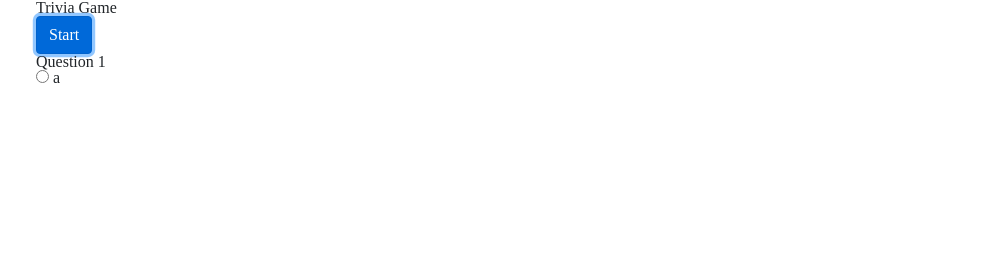
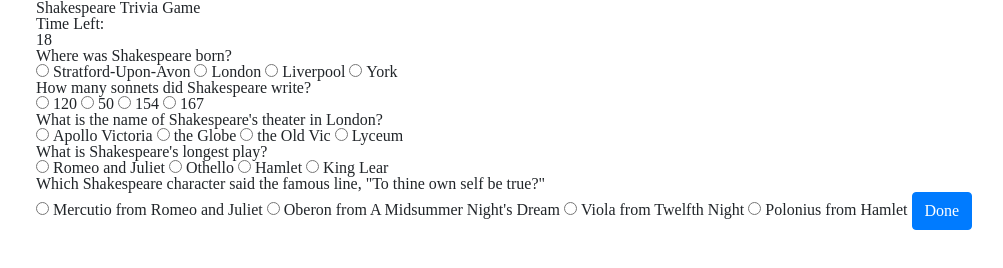
Before and after one commit to celupanow/TriviaGame, a plain HTML site: page index.html in a window 1280 px wide. Both pictures are taken after a click on the button "Start". Shown: the whole page, without its empty margins (49-1052 px from the left). Drawn offline with nearby package versions, Linux system fonts and the light colour scheme.

Commit message:
updating files

```diff
--- a/assets/javascript/app.js
+++ b/assets/javascript/app.js
@@ -1,24 +1,115 @@
 var correctAnswers = 0;
 var incorrectAnswers = 0;
 var unanswered = 0;
+var seconds = 20;
+var clockRunning = false;
+var intervalId;
 
-function display() {
-    $("#correct").html(correctAnswers);
-    $("#incorrect").html(incorrectAnswers);
-    $("#unanswered").html(unanswered);
+function timer() {
+    seconds--;
+    $("#timer").html(seconds);
+}
+
+function start() {
+    if (!clockRunning) {
+      intervalId = setInterval(timer, 1000);
+      clockRunning = true;
+    }
+
+    if (seconds === 0) {
+        clearInterval(intervalId);
+        clockRunning = false;
+    }
+}
+
+    // function stop() {
+
+    //   }
+
+function results() {
+    if (!$("input[name=q1]:checked").val()) {
+        unanswered++;
+    } else {
+        var questionOne = $("input[name=q1]:checked").val();
+
+        if (questionOne === "Stratford-Upon-Avon") {
+            correctAnswers++;
+        } else {
+            incorrectAnswers++;
+        }
+    }
+
+    if (!$("input[name=q2]:checked").val()) {
+        unanswered++;
+    } else {
+        var questionTwo = $("input[name=q2]:checked").val();
+
+        if (questionTwo === "154") {
+            correctAnswers++;
+        } else {
+            incorrectAnswers++;
+        }
+    }
+
+    if (!$("input[name=q3]:checked").val()) {
+        unanswered++;
+    } else {
+        var questionThree = $("input[name=q3]:checked").val();
+
+        if (questionThree === "the Globe") {
+            correctAnswers++;
+        } else {
+            incorrectAnswers++;
+        }
+    }
+
+    if (!$("input[name=q4]:checked").val()) {
+        unanswered++;
+    } else {
+        var questionFour = $("input[name=q4]:checked").val();
+
+        if (questionFour === "Hamlet") {
+            correctAnswers++;
+        } else {
+            incorrectAnswers++;
+        }
+    }
+
+    if (!$("input[name=q5]:checked").val()) {
+        unanswered++;
+    } else {
+        var questionFive = $("input[name=q5]:checked").val();
+
+        if (questionFive === "Polonius") {
+            correctAnswers++;
+        } else {
+            incorrectAnswers++;
+        }
+    }
+
+    $("#form").html("<p>Correct Answers: " + correctAnswers + "</p><br><p>Incorrect Answers: " + incorrectAnswers + "</p><br><p>Unanswered Questions: " + unanswered);
 }
 
 
-
+$("#form").hide();
 
 //onclick event to start the game
 
 $("#btn").on("click", function(){
 
-    setTimeout(display, 120000);
-
     $("#content").hide();
     $("#form").show();
+
+    start();
+
+
+});
+
+
+
+$("#done").on("click", function(){
+
+  results();
 
 });
 
--- a/index.html
+++ b/index.html
@@ -17,15 +17,69 @@
     <div class="container">
         <div class="row">
             <div class="col-md-12">
-                <h1>Trivia Game</h1>
+                <h1>Shakespeare Trivia Game</h1>
             </div>
-            <div class="col-md-12 content">
-                <button class="btn btn-primary">Start</button>
+            <div class="col-md-12" id="content">
+                <button class="btn btn-primary" id="btn">Start</button>
             </div>
-            <div class="col-md-12 form">
-                <p>Question 1</p>
-                <input type="radio" id="a">
-                <label for="a">a</label>
+            <div class="col-md-12">
+                <p>Time Left:</p>
+                <p id="timer">120</p>
+            </div>
+            <div class="col-md-12" id="form">
+                <p>Where was Shakespeare born?</p>
+                <input type="radio" name="q1" id="a" value="Stratford-Upon-Avon">
+                <label for="a">Stratford-Upon-Avon</label>
+                <input type="radio" name="q1" id="b" value="London">
+                <label for="b">London</label>
+                <input type="radio" name="q1" id="c" value="Liverpool">
+                <label for="c">Liverpool</label>
+                <input type="radio" name="q1" id="d" value="York">
+                <label for="d">York</label>
+
+                <p>How many sonnets did Shakespeare write?</p>
+                <input type="radio" name="q2" id="a" value="120">
+                <label for="a">120</label>
+                <input type="radio" name="q2" id="b" value="50">
+                <label for="b">50</label>
+                <input type="radio" name="q2" id="c" value="154">
+                <label for="c">154</label>
+                <input type="radio" name="q2" id="d" value="167">
+                <label for="d">167</label>
+
+                <p>What is the name of Shakespeare's theater in London?</p>
+                <input type="radio" name="q3" id="a" value="Apollo Victoria">
+                <label for="a">Apollo Victoria</label>
+                <input type="radio" name="q3" id="b" value="the Globe">
+                <label for="b">the Globe</label>
+                <input type="radio" name="q3" id="c" value="the Old Vic">
+                <label for="c">the Old Vic</label>
+                <input type="radio" name="q3" id="d" value="Lyceum">
+                <label for="d">Lyceum</label>
+
+                <p>What is Shakespeare's longest play?</p>
+                <input type="radio" name="q4" id="a" value="Romeo and Juliet">
+                <label for="a">Romeo and Juliet</label>
+                <input type="radio" name="q4" id="b" value="Othello">
+                <label for="b">Othello</label>
+                <input type="radio" name="q4" id="c" value="Hamlet">
+                <label for="c">Hamlet</label>
+                <input type="radio" name="q4" id="d" value="King Lear">
+                <label for="d">King Lear</label>
+
+                <p>Which Shakespeare character said the famous line, "To thine own self be true?"</p>
+                <input type="radio" name="q5" id="a" value="Mercutio">
+                <label for="a">Mercutio from Romeo and Juliet</label>
+                <input type="radio" name="q5" id="b" value="Oberon">
+                <label for="b">Oberon from A Midsummer Night's Dream</label>
+                <input type="radio" name="q5" id="c" value="Viola">
+                <label for="c">Viola from Twelfth Night</label>
+                <input type="radio" name="q5" id="d" value="Polonius">
+                <label for="d">Polonius from Hamlet</label>
+
+
+                <button class="btn btn-primary" id="done">Done</button>
+
             </div>
         </div>
 
```
